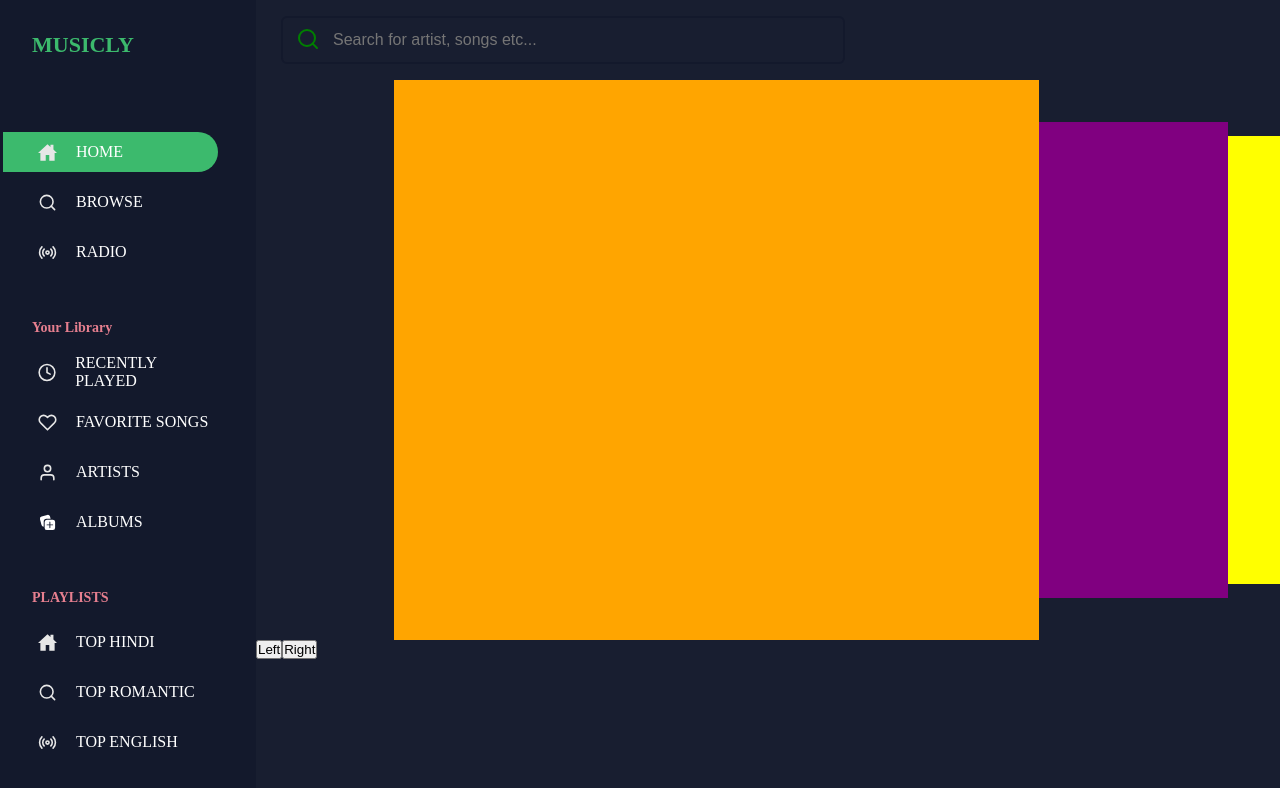
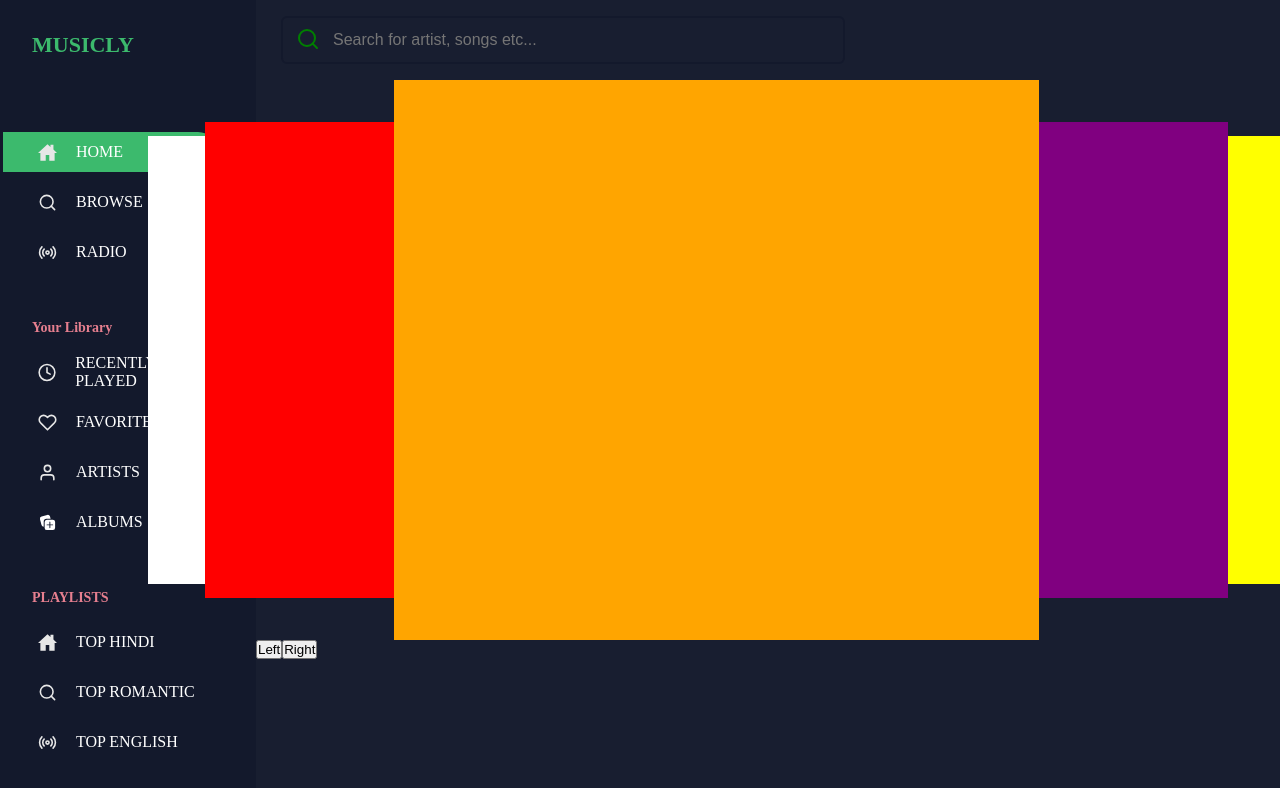
Before and after one commit to akshayrathigithub/MusicPlayer, a React app: page / in a window 1280 px wide. Shown: the top 788 px of the page. Built offline with nearby package versions, Linux system fonts and the light colour scheme.

Commit message:
preview rendering side by side

```diff
--- a/src/Components/ContentArea/Content.tsx
+++ b/src/Components/ContentArea/Content.tsx
@@ -45,9 +45,10 @@ const Content: React.FC = () => {
       </div>
       <div className="main-slider">
         {contentState.list.map((x, index) => {
-          let reactElement: ReactElement = <></>;
+          let leftPic: ReactElement = <></>;
+          let rightPic: ReactElement = <></>;
           if (index === 0) {
-            reactElement = (
+            leftPic = (
               <div
                 className={`${classList[2]}`}
                 style={{
@@ -59,7 +60,7 @@ const Content: React.FC = () => {
             );
           } else {
             if (contentState.activeIndex - index >= 0) {
-              reactElement = (
+              leftPic = (
                 <div
                   className={
                     index > 2 ? 'third-left' : `${classList[2 + index]}`
@@ -73,7 +74,7 @@ const Content: React.FC = () => {
               );
             }
             if (contentState.activeIndex + index < contentState.totalLength) {
-              reactElement = (
+              rightPic = (
                 <div
                   className={
                     index > 2 ? 'third-right' : `${classList[2 - index]}`
@@ -87,7 +88,12 @@ const Content: React.FC = () => {
               );
             }
           }
-          return <React.Fragment key={index}>{reactElement}</React.Fragment>;
+          return (
+            <React.Fragment key={index}>
+              {leftPic}
+              {rightPic}
+            </React.Fragment>
+          );
         })}
       </div>
       <button
```
